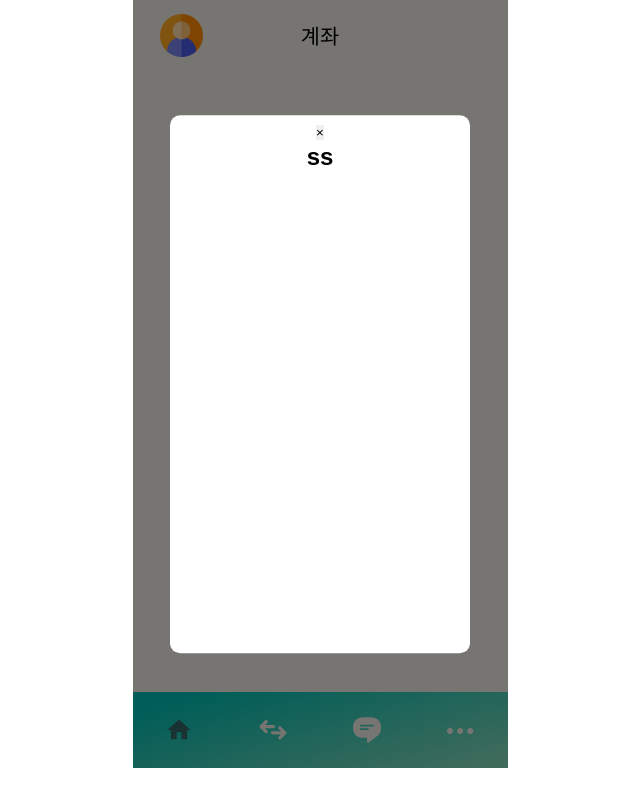
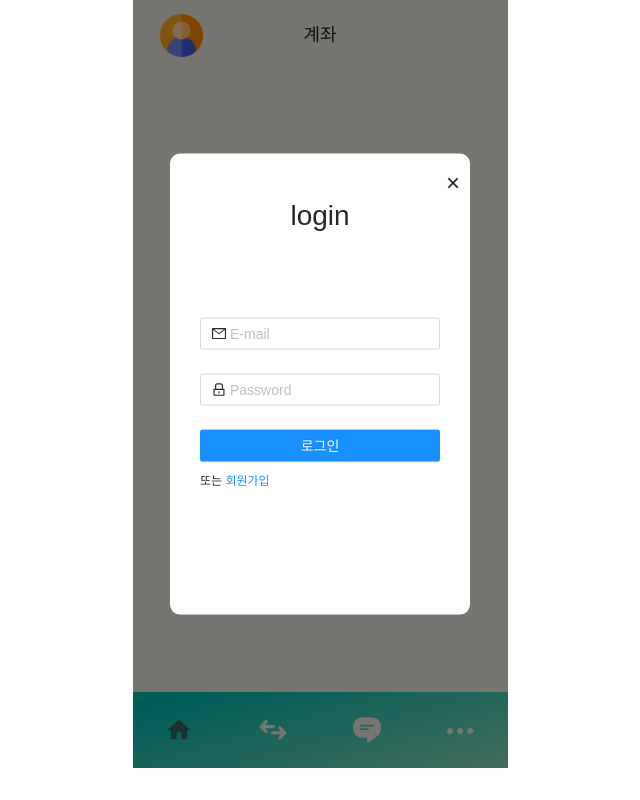
Before and after one commit to hoseonkwak/bank_react_project, a React (Create React App) app: page / in a window 1280 px wide. Both pictures are taken after a click on the button "LOGIN". Shown: the whole page, without its empty margins (320-960 px from the left). Built offline with nearby package versions, Linux system fonts and the light colour scheme; a web font is replaced by a local one.

Commit message:
feat: login edit

```diff
--- a/package.json
+++ b/package.json
@@ -6,6 +6,7 @@
     "@testing-library/jest-dom": "^5.16.4",
     "@testing-library/react": "^13.3.0",
     "@testing-library/user-event": "^13.5.0",
+    "antd": "^4.21.6",
     "react": "^18.2.0",
     "react-dom": "^18.2.0",
     "react-router-dom": "^6.3.0",
--- a/src/App.css
+++ b/src/App.css
@@ -102,6 +102,7 @@ nav.menu .menu_area li.on img {
   border-radius: 10px;
   box-shadow: 2px 2px 4px 0 #cb9f6c;
   cursor: pointer;
+  font-size: 18px;
 }
 /* login modal */
 .loginModalArea {
@@ -124,7 +125,35 @@ nav.menu .menu_area li.on img {
   top: 50%;
   transform: translate(-50%, -50%);
   width: 80%;
-  height: 70%;
+  height: 60%;
   background: #fff;
   border-radius: 10px;
 }
+.loginModalArea .loginModal .closeBtn {
+  position: absolute;
+  top: 10px;
+  right: 10px;
+  background: transparent;
+  cursor: pointer;
+}
+.loginModalArea .loginModal .main {
+  margin-top: 40px;
+}
+.loginModalArea .loginModal .main > h3 {
+  font-size: 28px;
+  margin-bottom: 80px;
+}
+.loginModalArea .loginModal .main .login-form {
+  width: 80%;
+  margin: 0 auto;
+}
+.loginModalArea .loginModal .main .login-form .login-form-button {
+  display: block;
+  width: 100%;
+  margin-bottom: 10px;
+}
+.loginModalArea .loginModal .main .login-form .loginBtnArea {
+  text-align: left;
+  font-size: 12px;
+  font-weight: 400;
+}
--- a/src/components/Login.js
+++ b/src/components/Login.js
@@ -1,5 +1,12 @@
+import "antd/dist/antd.css";
+import { LockOutlined, UserOutlined, MailOutlined } from "@ant-design/icons";
+import { Form, Icon, Input, Button, Checkbox } from "antd";
+
 const Login = (props) => {
   const { open, close } = props;
+  const onFinish = (values) => {
+    console.log("Received values of form: ", values);
+  };
 
   return (
     <div className={open ? "open loginModalArea" : "loginModalArea"}>
@@ -9,7 +16,62 @@ const Login = (props) => {
             <button className="closeBtn" onClick={close}>
               &times;
             </button>
-            <div className="main">{props.children}</div>
+            <div className="main">
+              <h3>login</h3>
+              <Form
+                name="normal_login"
+                className="login-form"
+                initialValues={{
+                  remember: true,
+                }}
+                onFinish={onFinish}
+              >
+                <Form.Item
+                  name="email"
+                  rules={[
+                    {
+                      type: "email",
+                      message: "이메일을 제대로 입력해주세요!",
+                    },
+                    {
+                      required: true,
+                      message: "이메일을 입력해주세요!",
+                    },
+                  ]}
+                >
+                  <Input
+                    prefix={<MailOutlined />}
+                    type="email"
+                    placeholder="E-mail"
+                  />
+                </Form.Item>
+                <Form.Item
+                  name="password"
+                  rules={[
+                    {
+                      required: true,
+                      message: "비밀번호를 입력해주세요!",
+                    },
+                  ]}
+                >
+                  <Input
+                    prefix={<LockOutlined className="site-form-item-icon" />}
+                    type="password"
+                    placeholder="Password"
+                  />
+                </Form.Item>
+                <Form.Item className="loginBtnArea">
+                  <Button
+                    type="primary"
+                    htmlType="submit"
+                    className="login-form-button"
+                  >
+                    로그인
+                  </Button>
+                  또는 <a href="">회원가입</a>
+                </Form.Item>
+              </Form>
+            </div>
           </div>
         </>
       ) : null}
--- a/src/components/NotLogin.js
+++ b/src/components/NotLogin.js
@@ -17,9 +17,7 @@ const NotLogin = () => {
       <button className="loginBtn" onClick={openLogin}>
         LOGIN
       </button>
-      <Login open={showLogin} close={closeLogin}>
-        ss
-      </Login>
+      <Login open={showLogin} close={closeLogin}></Login>
     </div>
   );
 };
```
Also changed, not shown: 1 other file (tests, documents, lock files or other folders).
